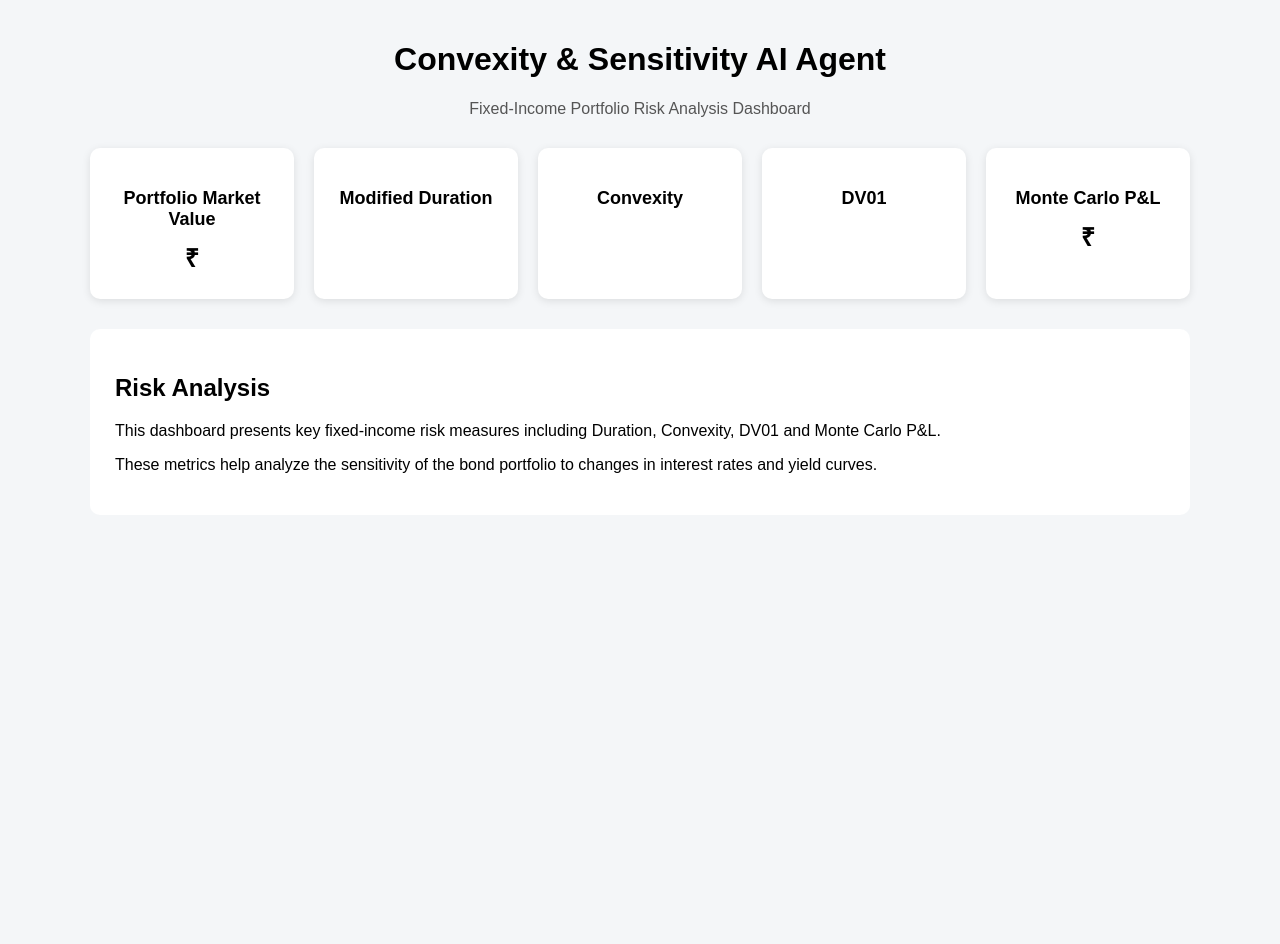
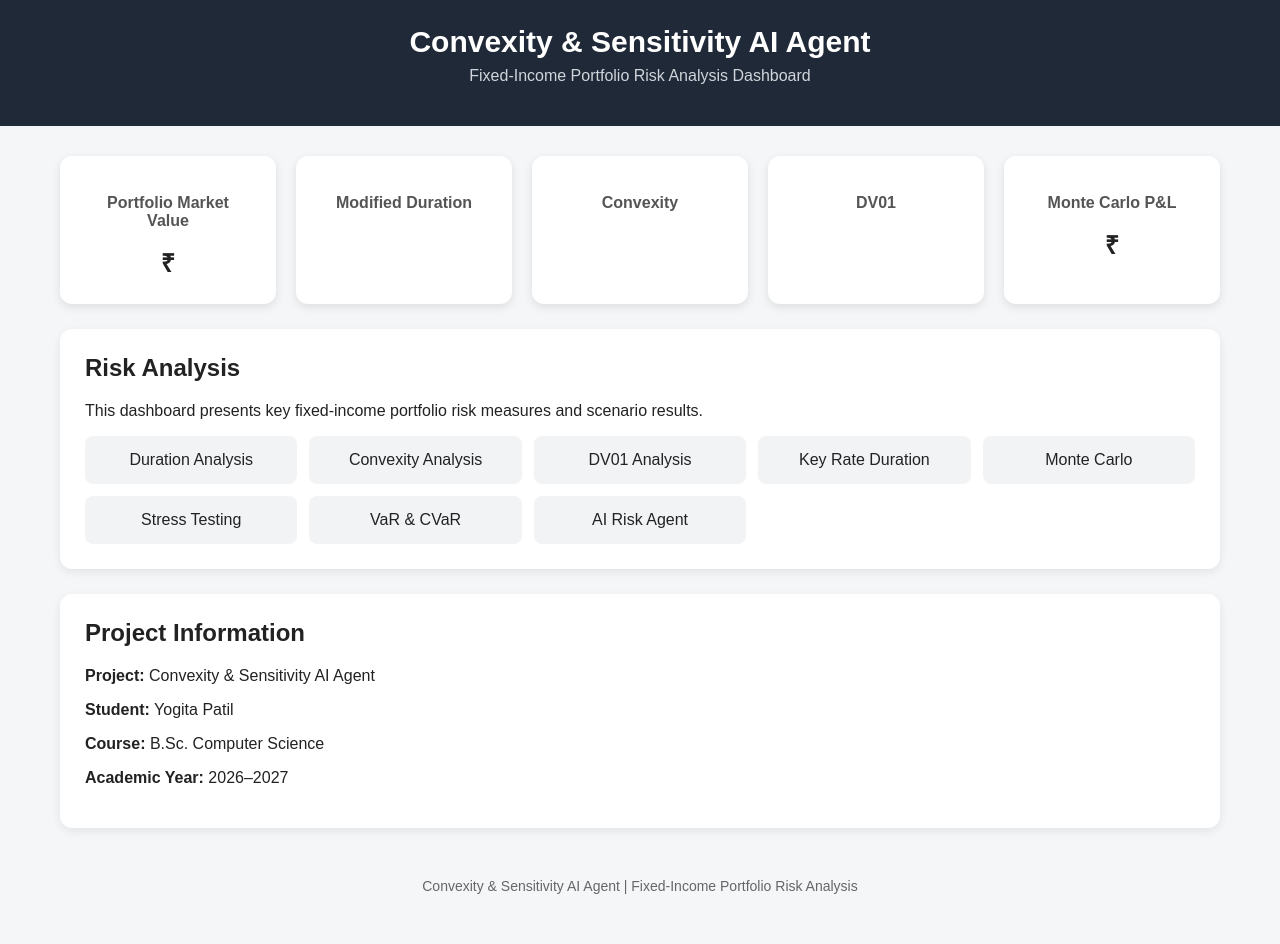
Before and after one commit to 5132163-oss/Convexity-Sensitivity-AI-Agent, a Python web app: template templates/dashboard.html in a window 1280 px wide. Before the commit the page ends 473 px from the top, so only its background shows below. Run offline with Jinja, Linux system fonts and the light colour scheme; the template is opened without the code that fills it, so the values that code supplies are empty.

Commit message:
Refactor dashboard HTML for improved layout
Updated styles and structure of the dashboard HTML to improve layout and readability.

```diff
--- a/templates/dashboard.html
+++ b/templates/dashboard.html
@@ -2,51 +2,70 @@
 <html lang="en">
 
 <head>
+
     <meta charset="UTF-8">
-    <meta name="viewport" content="width=device-width, initial-scale=1.0">
+
+    <meta name="viewport"
+          content="width=device-width, initial-scale=1.0">
 
     <title>Convexity & Sensitivity AI Agent</title>
 
     <style>
-        body {
-            font-family: Arial, sans-serif;
-            margin: 0;
-            padding: 20px;
-            background: #f4f6f8;
+
+        * {
+            box-sizing: border-box;
         }
 
-        h1 {
+        body {
+            margin: 0;
+            font-family: Arial, sans-serif;
+            background: #f4f6f8;
+            color: #222;
+        }
+
+        .header {
+            background: #1f2937;
+            color: white;
+            padding: 25px;
             text-align: center;
         }
 
-        .subtitle {
-            text-align: center;
-            color: #555;
+        .header h1 {
+            margin: 0;
+            font-size: 30px;
+        }
+
+        .header p {
+            margin-top: 8px;
+            color: #d1d5db;
         }
 
         .container {
-            max-width: 1100px;
-            margin: auto;
+            max-width: 1200px;
+            margin: 30px auto;
+            padding: 0 20px;
         }
 
         .cards {
             display: grid;
-            grid-template-columns: repeat(auto-fit, minmax(200px, 1fr));
+            grid-template-columns:
+                repeat(auto-fit, minmax(200px, 1fr));
             gap: 20px;
-            margin-top: 30px;
         }
 
         .card {
             background: white;
             padding: 25px;
-            border-radius: 10px;
+            border-radius: 12px;
             text-align: center;
-            box-shadow: 0 2px 8px rgba(0,0,0,0.1);
+            box-shadow:
+                0 3px 10px rgba(0, 0, 0, 0.10);
         }
 
         .card h2 {
-            margin-bottom: 10px;
-            font-size: 18px;
+            font-size: 16px;
+            margin-bottom: 15px;
+            color: #555;
         }
 
         .value {
@@ -56,91 +75,199 @@
 
         .section {
             background: white;
-            margin-top: 30px;
+            margin-top: 25px;
             padding: 25px;
-            border-radius: 10px;
+            border-radius: 12px;
+            box-shadow:
+                0 3px 10px rgba(0, 0, 0, 0.08);
         }
 
-        table {
-            width: 100%;
-            border-collapse: collapse;
+        .section h2 {
+            margin-top: 0;
         }
 
-        th, td {
-            padding: 12px;
-            border-bottom: 1px solid #ddd;
+        .features {
+            display: grid;
+            grid-template-columns:
+                repeat(auto-fit, minmax(180px, 1fr));
+            gap: 12px;
+            margin-top: 15px;
+        }
+
+        .feature {
+            background: #f1f3f5;
+            padding: 15px;
+            border-radius: 8px;
             text-align: center;
         }
 
-        th {
-            background: #eeeeee;
+        .footer {
+            text-align: center;
+            margin-top: 30px;
+            padding: 20px;
+            color: #666;
+            font-size: 14px;
         }
+
     </style>
 
 </head>
 
 <body>
 
-<div class="container">
+    <div class="header">
 
-    <h1>Convexity & Sensitivity AI Agent</h1>
+        <h1>
+            Convexity & Sensitivity AI Agent
+        </h1>
 
-    <p class="subtitle">
+        <p>
             Fixed-Income Portfolio Risk Analysis Dashboard
         </p>
+
+    </div>
+
+
+    <div class="container">
 
         <div class="cards">
 
             <div class="card">
+
                 <h2>Portfolio Market Value</h2>
+
                 <div class="value">
                     ₹{{ total_market_value }}
                 </div>
+
             </div>
 
+
             <div class="card">
+
                 <h2>Modified Duration</h2>
+
                 <div class="value">
                     {{ portfolio_duration }}
                 </div>
+
             </div>
 
+
             <div class="card">
+
                 <h2>Convexity</h2>
+
                 <div class="value">
                     {{ portfolio_convexity }}
                 </div>
+
             </div>
 
+
             <div class="card">
+
                 <h2>DV01</h2>
+
                 <div class="value">
                     {{ total_dv01 }}
                 </div>
+
             </div>
 
+
             <div class="card">
-            <h2>Monte Carlo P&L</h2>
+
+                <h2>Monte Carlo P&amp;L</h2>
+
                 <div class="value">
                     ₹{{ total_pnl }}
                 </div>
+
             </div>
 
         </div>
+
 
         <div class="section">
 
             <h2>Risk Analysis</h2>
 
             <p>
-            This dashboard presents key fixed-income risk measures
-            including Duration, Convexity, DV01 and Monte Carlo P&L.
+                This dashboard presents key fixed-income
+                portfolio risk measures and scenario results.
+            </p>
+
+            <div class="features">
+
+                <div class="feature">
+                    Duration Analysis
+                </div>
+
+                <div class="feature">
+                    Convexity Analysis
+                </div>
+
+                <div class="feature">
+                    DV01 Analysis
+                </div>
+
+                <div class="feature">
+                    Key Rate Duration
+                </div>
+
+                <div class="feature">
+                    Monte Carlo
+                </div>
+
+                <div class="feature">
+                    Stress Testing
+                </div>
+
+                <div class="feature">
+                    VaR &amp; CVaR
+                </div>
+
+                <div class="feature">
+                    AI Risk Agent
+                </div>
+
+            </div>
+
+        </div>
+
+
+        <div class="section">
+
+            <h2>Project Information</h2>
+
+            <p>
+                <strong>Project:</strong>
+                Convexity &amp; Sensitivity AI Agent
             </p>
 
             <p>
-            These metrics help analyze the sensitivity of the bond
-            portfolio to changes in interest rates and yield curves.
+                <strong>Student:</strong>
+                Yogita Patil
             </p>
+
+            <p>
+                <strong>Course:</strong>
+                B.Sc. Computer Science
+            </p>
+
+            <p>
+                <strong>Academic Year:</strong>
+                2026–2027
+            </p>
+
+        </div>
+
+
+        <div class="footer">
+
+            Convexity &amp; Sensitivity AI Agent
+            | Fixed-Income Portfolio Risk Analysis
 
         </div>
 
```
Lines whose indentation alone changed are shown as unchanged.
